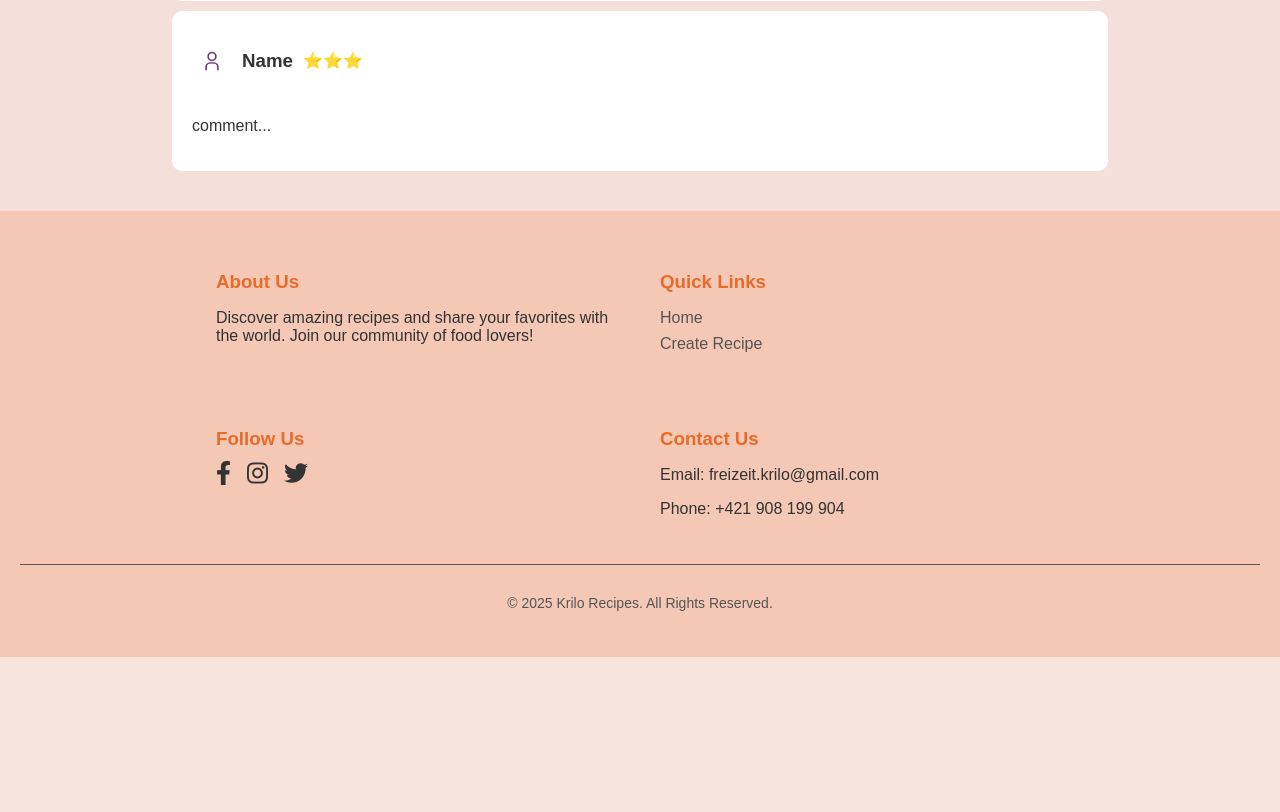
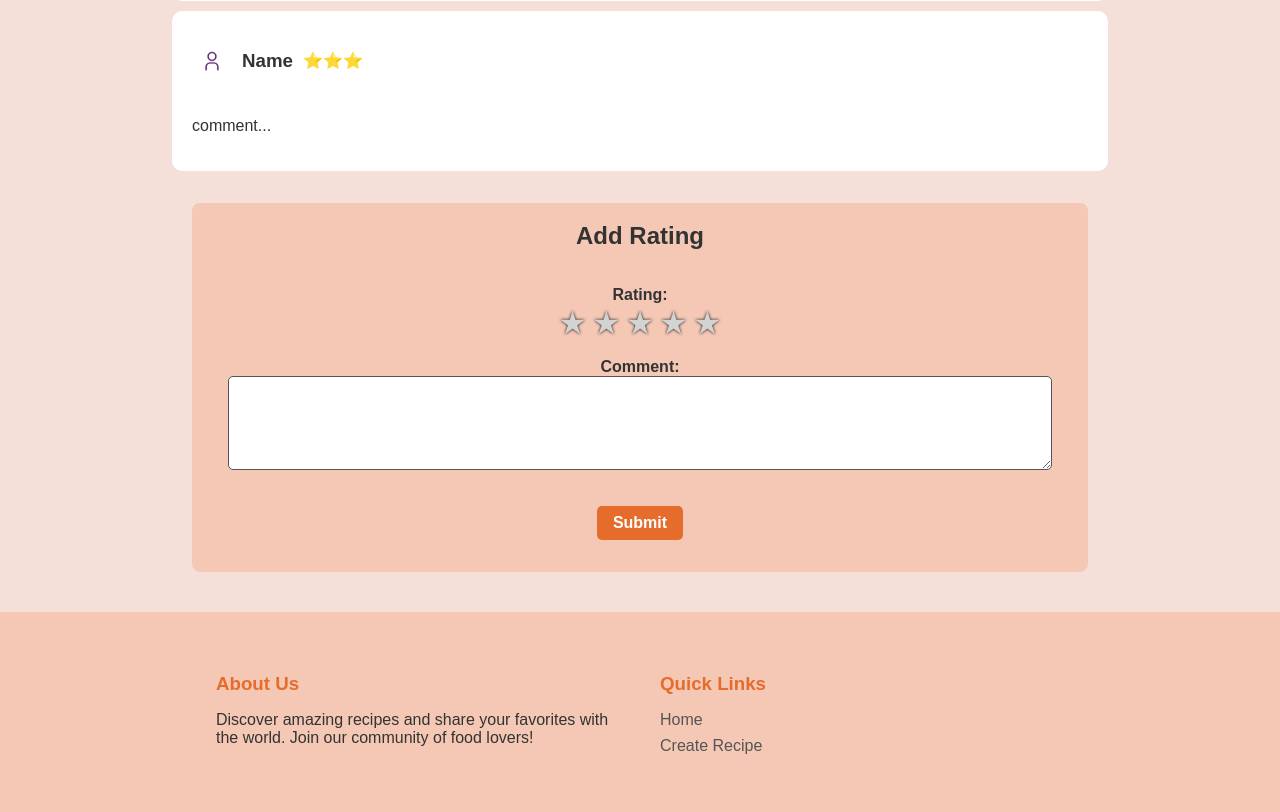
Before and after one commit to David-ssnd/WSE-Project, a PHP site: page /recipe-page/ in a window 1280 px wide. Shown: the part 2923-3735 px from the top of the page. Before the commit the page ends 3580 px from the top, so only its background shows below. Run offline with PHP 8.4, Linux system fonts and the light colour scheme.

Commit message:
feat: add rating feature with star input and comments to recipe page

```diff
--- a/recipe-page/index.html
+++ b/recipe-page/index.html
@@ -160,6 +160,23 @@
 
             </div>
         </div>
+        <div class="add-rating">
+            <h2>Add Rating</h2>
+            <form action="">
+                <div class="rating-input">
+                    <label for="rating">Rating:</label>
+                    <div id="stars" class="star-rating">
+                        <!-- Hviezdičky sa vykreslia pomocou JavaScriptu -->
+                    </div>
+                    <input type="hidden" id="rating" name="rating">
+                </div>
+                <div class="rating-input">
+                    <label for="comment">Comment:</label>
+                    <textarea id="comment" name="comment" rows="4"></textarea>
+                </div>
+                <button type="submit" class="btn">Submit</button>
+            </form>
+        </div>
     </div>
 
     <footer class="footer">
--- a/recipe-page/script.js
+++ b/recipe-page/script.js
@@ -5,4 +5,44 @@ document.addEventListener("DOMContentLoaded", () => {
     clearIcon.addEventListener("click", () => {
         searchInput.value = "";
     });
+
+    const starContainer = document.getElementById('stars');
+    const ratingInput = document.getElementById('rating');
+    const maxStars = 5;
+
+        // Vytvor hviezdičky
+        for (let i = 1; i <= maxStars; i++) {
+            const star = document.createElement('span');
+            star.classList.add('star');
+            star.textContent = '★';
+            star.dataset.value = i;
+
+            // Pridaj hover efekt
+            star.addEventListener('mouseover', () => {
+                updateStars(i);
+            });
+
+            // Odstráň hover efekt pri odchode myši
+            star.addEventListener('mouseout', () => {
+                updateStars(ratingInput.value);
+            });
+
+            // Ulož hodnotenie pri kliknutí
+            star.addEventListener('click', () => {
+                ratingInput.value = i;
+                updateStars(i);
+            });
+
+            starContainer.appendChild(star);
+        }
+
+        function updateStars(rating) {
+            const stars = starContainer.querySelectorAll('.star');
+            stars.forEach(star => {
+                star.classList.remove('hover', 'selected');
+                if (star.dataset.value <= rating) {
+                    star.classList.add(ratingInput.value == star.dataset.value ? 'selected' : 'hover');
+                }
+            });
+        }
 });
--- a/resources/styles.css
+++ b/resources/styles.css
@@ -922,3 +922,67 @@ body {
     padding: 1rem;
     width: 13rem;
 }
+
+.add-rating {
+    display: flex;
+    flex-direction: column;
+    gap: 1rem;
+    margin-top: 2rem;
+    background-color: var(--navbar);
+    border-radius: 0.5rem;
+}
+
+.add-rating textarea {
+    resize: vertical;
+    border: 1px solid var(--secondary);
+    border-radius: 0.3125rem;
+    padding: 0.5rem;
+    font-size: 1rem;
+    background-color: var(--search-bar);
+    margin-bottom: 2rem;
+    margin-left: 2rem;
+    margin-right: 2rem;
+    width: 90%;
+}
+
+.add-rating button {
+    padding: 0.5rem 1rem;
+    font-size: 1rem;
+    font-weight: bold;
+    border: none;
+    border-radius: 0.3125rem;
+    background-color: var(--button-bg);
+    color: var(--button);
+    cursor: pointer;
+    transition: background-color 0.3s ease;
+    margin-bottom: 2rem;
+}
+
+.add-rating button:hover {
+    background-color: var(--button);
+    color: var(--button-bg);
+}
+
+.add-rating label {
+    margin: 0;
+    font-weight: bold;
+    color: var(--primary);
+}
+
+.star-rating {
+    display: flex;
+    gap: 5px;
+    justify-content: center;
+    margin-bottom: 1rem;
+}
+
+.star {
+    font-size: 2rem;
+    color: lightgray;
+    cursor: pointer;
+    text-shadow: 0 0 3px black;
+}
+
+.star.hover, .star.selected {
+    color: gold;
+}
```
